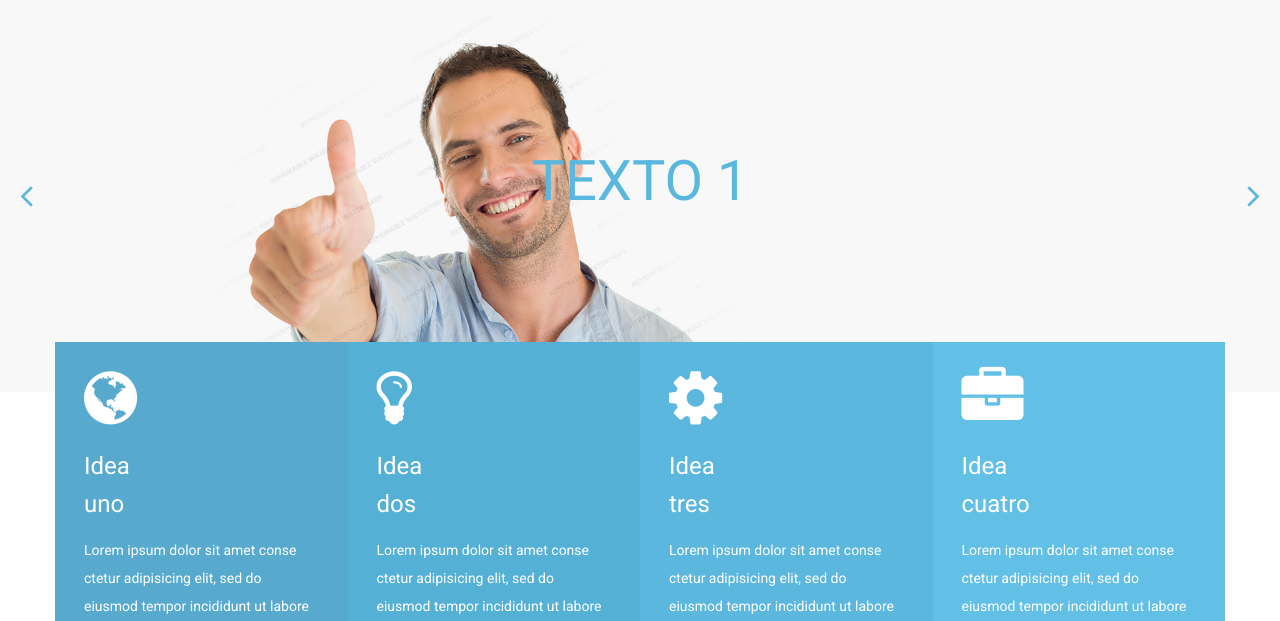
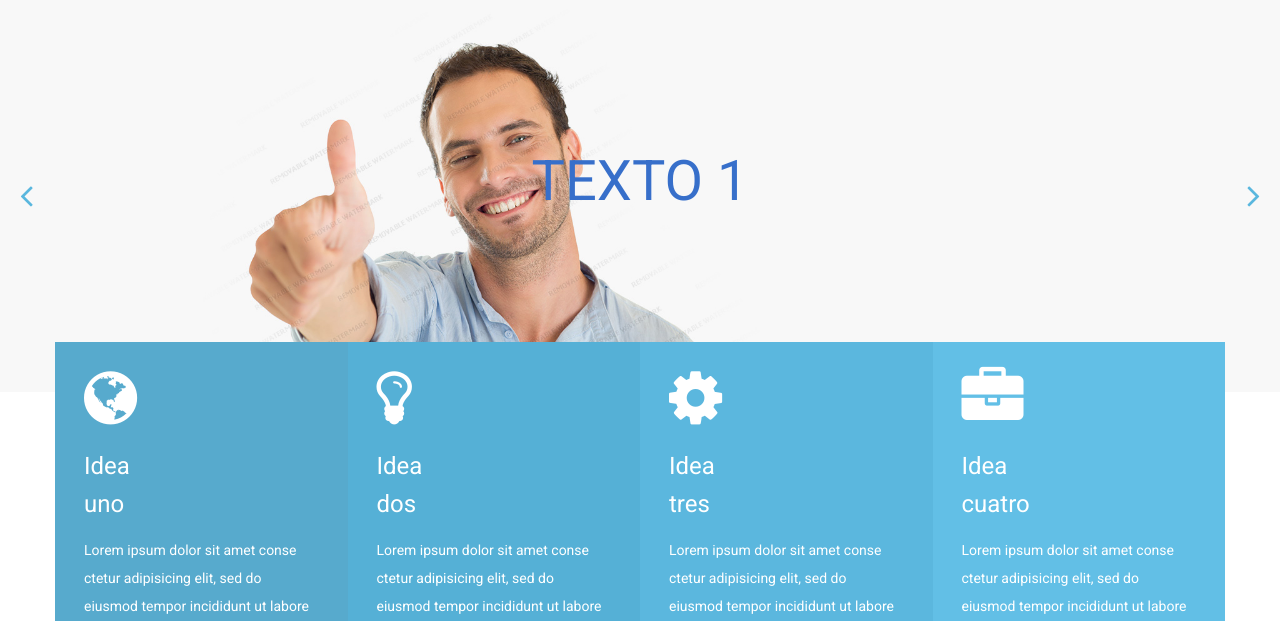
Before and after one commit to eduardolobosnieto/aSSeg, a plain HTML site: page index.html in a window 1280 px wide. Shown: the part 179-800 px from the top of the page. Drawn offline with Linux system fonts and the light colour scheme.

Commit message:
Cambio de color en las letras del banner

```diff
--- a/css/camera.css
+++ b/css/camera.css
@@ -189,7 +189,7 @@
   float: right;
   font-size: 56px;
   line-height: 88px;
-  color: #5ab7de;
+  color: #376fca;
 }
 @media (max-width: 1399px) {
   .camera_caption .row {
```
